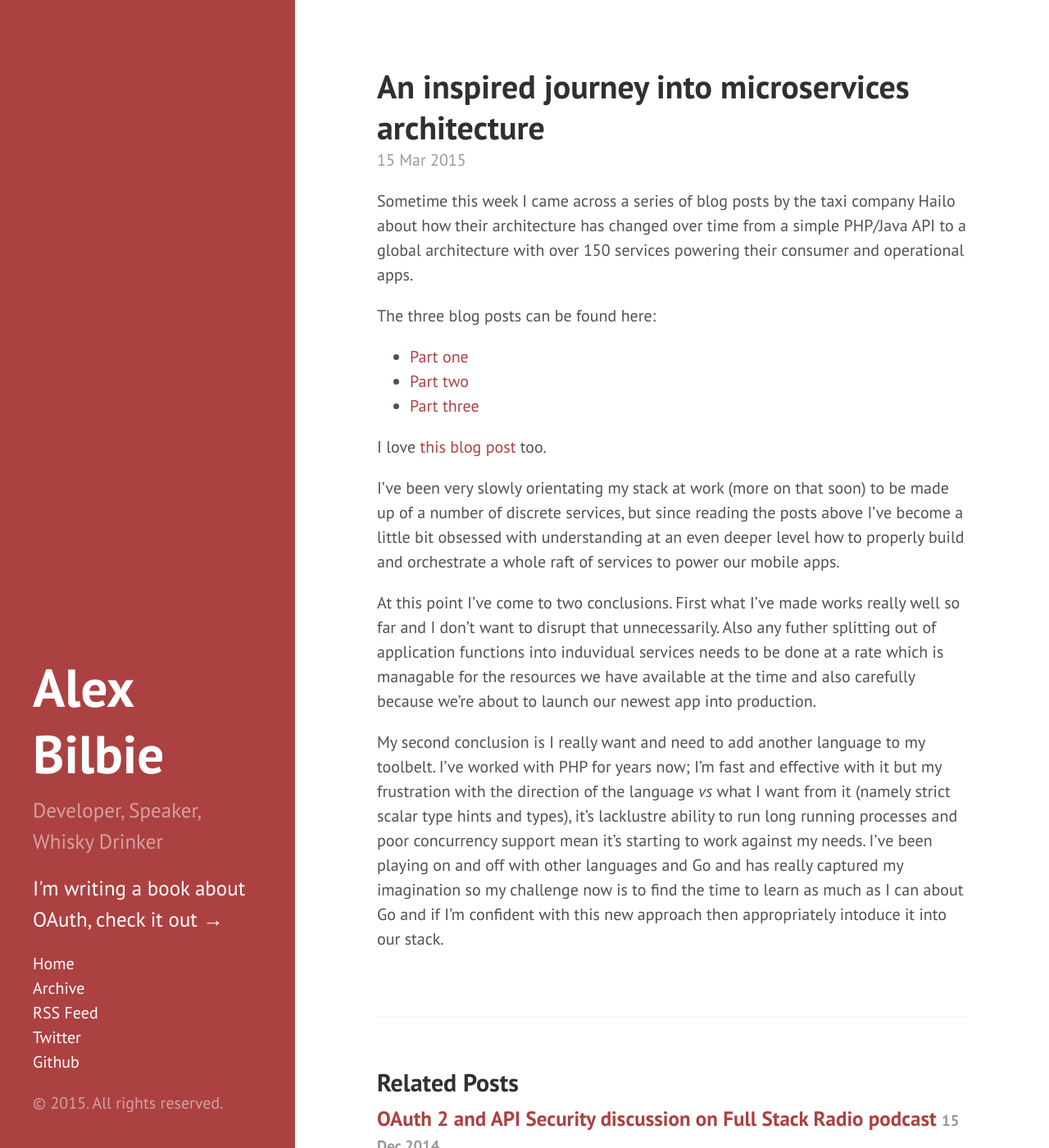
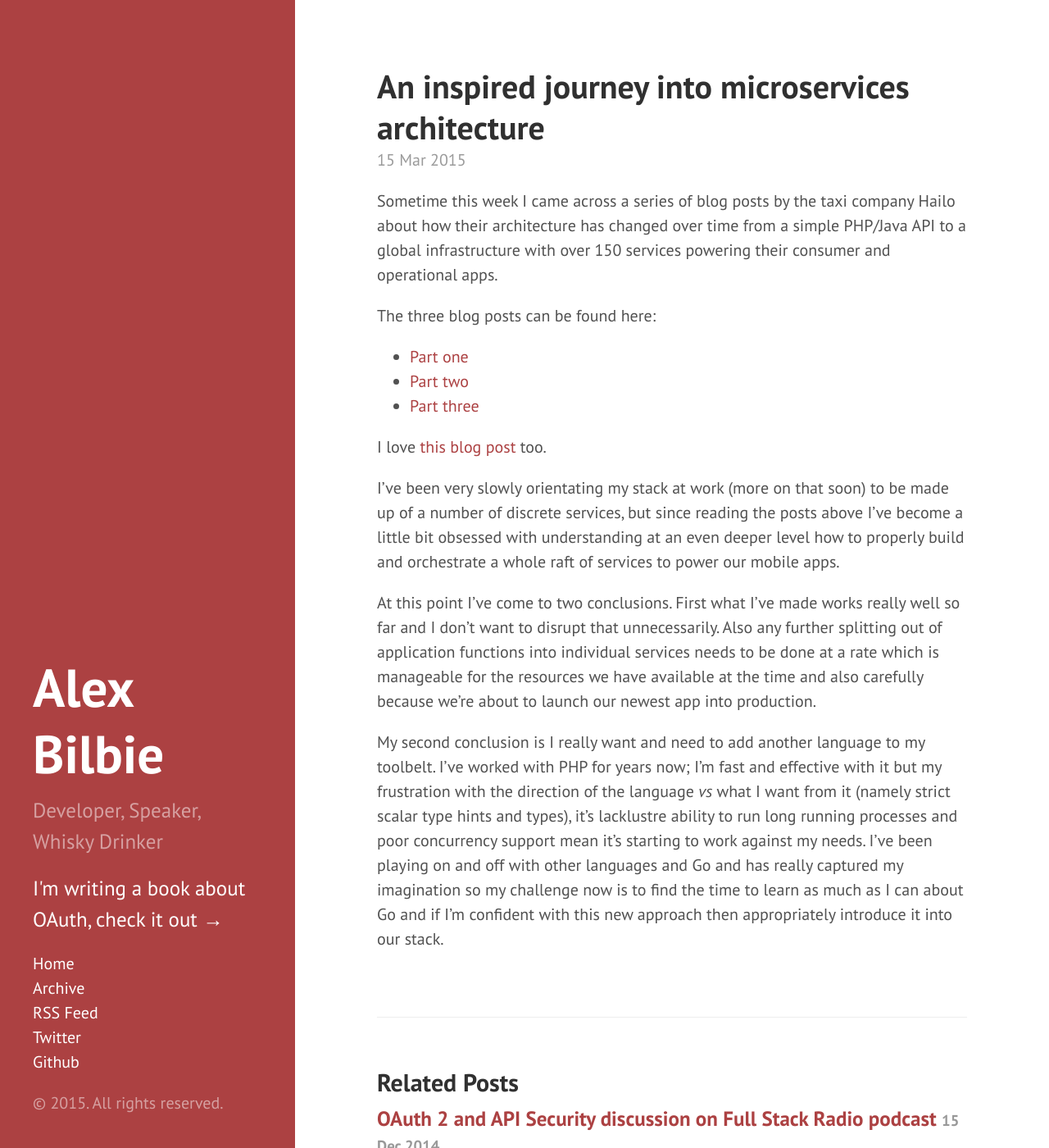
Before and after one commit to alexbilbie/alexbilbie.github.com, a Jekyll site: the page built from _posts/2015-03-15-an-inspired-journey-into-microservices-architecture.md, in a window 1280 px wide and 1400 px high. Shown: the whole window at 82% size. Built offline with Jekyll 4.4.1, drawn with Linux system fonts in a browser that asks for light colours; Markdown is read by kramdown in place of the engine named in the settings.

Commit message:
Spelling fixes

```diff
--- a/_posts/2015-03-15-an-inspired-journey-into-microservices-architecture.md
+++ b/_posts/2015-03-15-an-inspired-journey-into-microservices-architecture.md
@@ -4,7 +4,7 @@ date: "2015-03-15 10:11:00"
 layout: post
 ---
 
-Sometime this week I came across a series of blog posts by the taxi company Hailo about how their architecture has changed over time from a simple PHP/Java API to a global architecture with over 150 services powering their consumer and operational apps.
+Sometime this week I came across a series of blog posts by the taxi company Hailo about how their architecture has changed over time from a simple PHP/Java API to a global infrastructure with over 150 services powering their consumer and operational apps.
 
 The three blog posts can be found here:
 
@@ -16,6 +16,6 @@ I love [this blog post](https://sudo.hailoapp.com/web/2014/12/08/webapps-as-micr
 
 I've been very slowly orientating my stack at work (more on that soon) to be made up of a number of discrete services, but since reading the posts above I've become a little bit obsessed with understanding at an even deeper level how to properly build and orchestrate a whole raft of services to power our mobile apps.
 
-At this point I've come to two conclusions. First what I've made works really well so far and I don't want to disrupt that unnecessarily. Also any futher splitting out of application functions into induvidual services needs to be done at a rate which is managable for the resources we have available at the time and also carefully because we're about to launch our newest app into production.
+At this point I've come to two conclusions. First what I've made works really well so far and I don't want to disrupt that unnecessarily. Also any further splitting out of application functions into individual services needs to be done at a rate which is manageable for the resources we have available at the time and also carefully because we're about to launch our newest app into production.
 
-My second conclusion is I really want and need to add another language to my toolbelt. I've worked with PHP for years now; I'm fast and effective with it but my frustration with the direction of the language _vs_ what I want from it (namely strict scalar type hints and types), it's lacklustre ability to run long running processes and poor concurrency support mean it's starting to work against my needs. I've been playing on and off with other languages and Go and has really captured my imagination so my challenge now is to find the time to learn as much as I can about Go and if I'm confident with this new approach then appropriately intoduce it into our stack.
+My second conclusion is I really want and need to add another language to my toolbelt. I've worked with PHP for years now; I'm fast and effective with it but my frustration with the direction of the language _vs_ what I want from it (namely strict scalar type hints and types), it's lacklustre ability to run long running processes and poor concurrency support mean it's starting to work against my needs. I've been playing on and off with other languages and Go and has really captured my imagination so my challenge now is to find the time to learn as much as I can about Go and if I'm confident with this new approach then appropriately introduce it into our stack.
```
